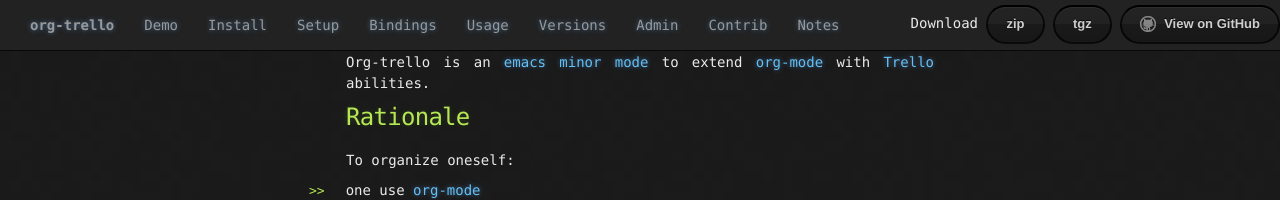
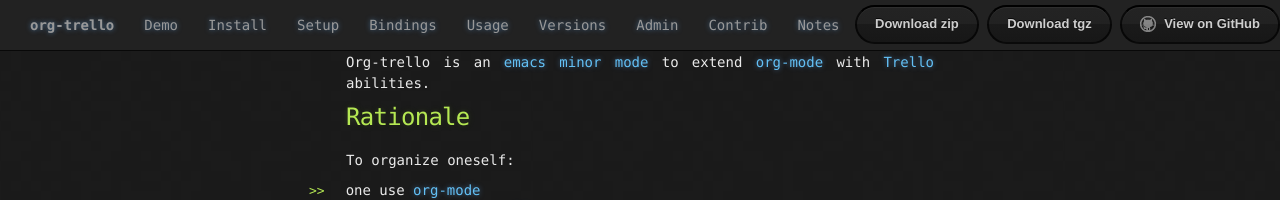
Before and after one commit to org-trello/org-trello.github.io, a Jekyll site: the page built from index.md, in a window 1280 px wide. Shown: the top 200 px of the page. Built offline with Jekyll 4.4.1, drawn with Linux system fonts in a browser that asks for light colours; Markdown is read by kramdown in place of the engine named in the settings.

Commit message:
Add action on button

```diff
--- a/_layouts/default.html
+++ b/_layouts/default.html
@@ -35,9 +35,8 @@
             <li><a href="/release-notes.html">Notes</a></li>
           </ul>
           <ul class="nav navbar-nav navbar-right" style="padding-top: 5px">
-            <span>Download</span>
-            <a href="https://github.com/org-trello/org-trello/zipball/master" class="btn">zip</a>
-            <a href="https://github.com/org-trello/org-trello/tarball/master" class="btn">tgz</a>
+            <a href="https://github.com/org-trello/org-trello/zipball/master" class="btn">Download zip</a>
+            <a href="https://github.com/org-trello/org-trello/tarball/master" class="btn">Download tgz</a>
             <a href="https://github.com/org-trello/org-trello" class="btn btn-github"><span class="icon"></span>View on GitHub</a>
           </ul>
         </div>
```
